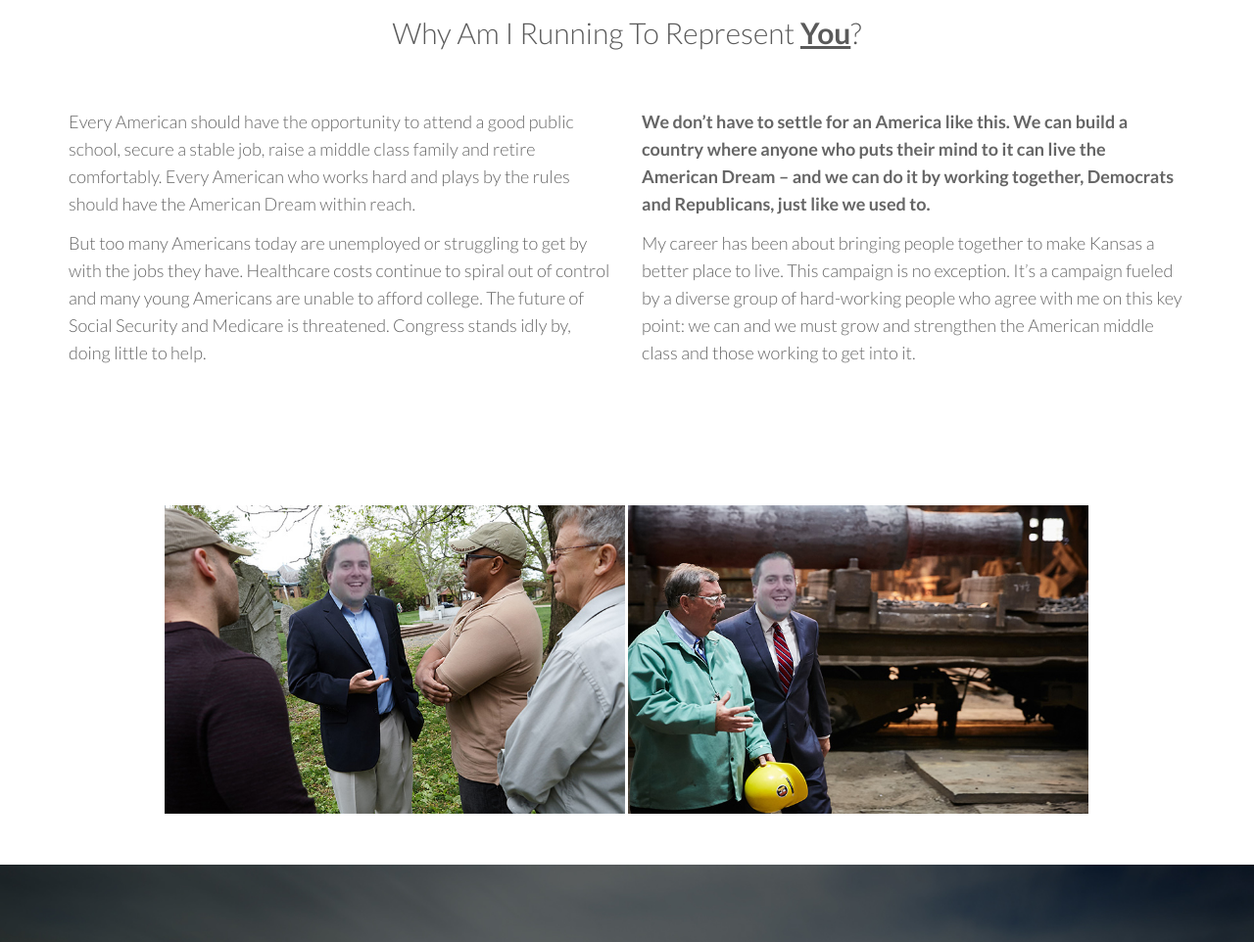
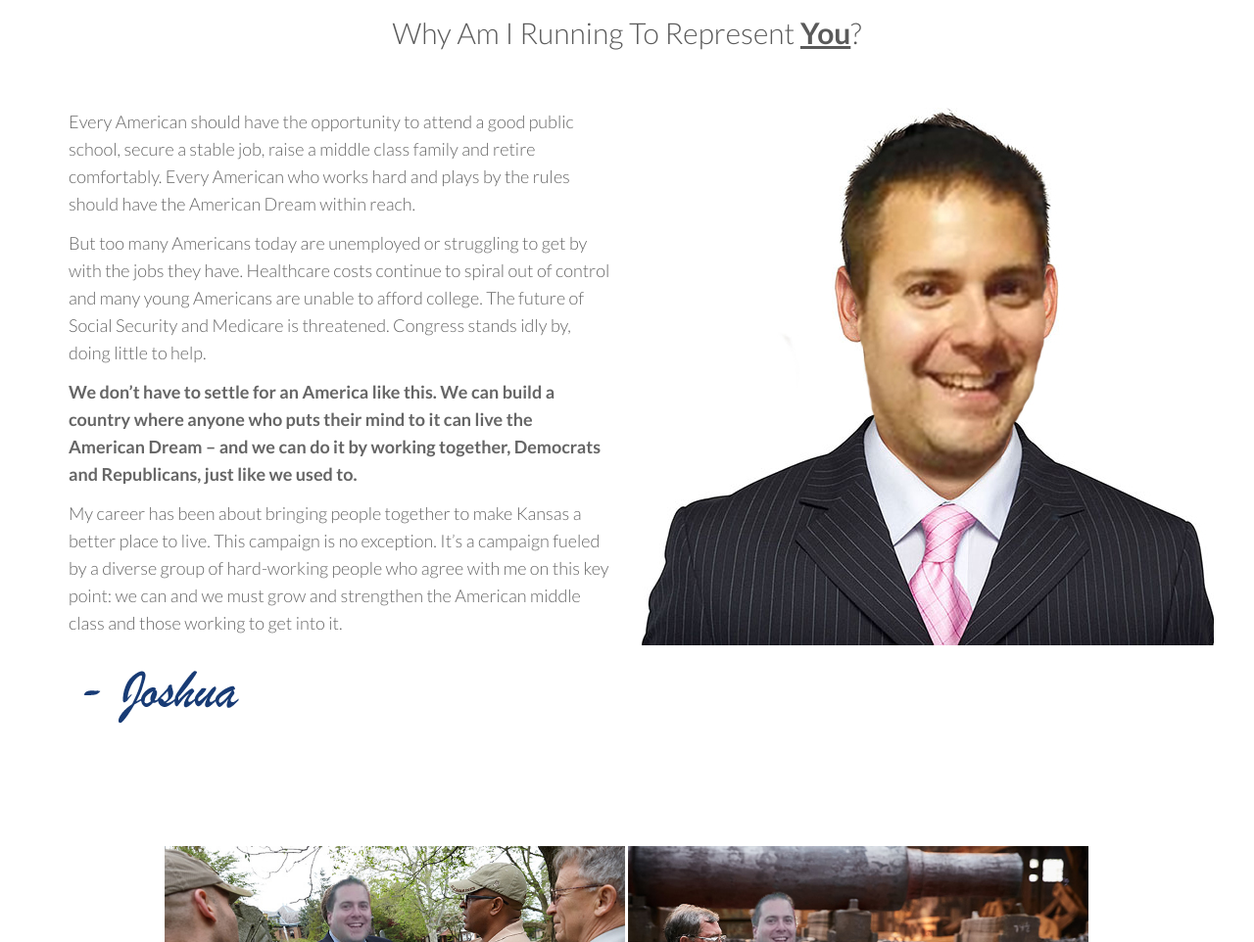
Before and after one commit to JoshYurek/joshyurek.github.io, a plain HTML site: page index.html in a window 1280 px wide. Shown: the part 1233-2195 px from the top of the page at 98% size. Drawn offline with Linux system fonts and the light colour scheme; files whose address does not match are found by name.

Commit message:
Quick change

```diff
--- a/index.html
+++ b/index.html
@@ -68,11 +68,14 @@
         <div class="col-md-6">
           <p>Every American should have the opportunity to attend a good public   school, secure a stable job, raise a middle class family and retire   comfortably. Every American who works hard and plays by the rules should   have the American Dream within reach. </p>
           <p>But too many Americans today are unemployed or struggling to get by   with the jobs they have. Healthcare costs continue to spiral out of   control and many young Americans are unable to afford college. The   future of Social Security and Medicare is threatened. Congress stands   idly by, doing little to help.</p>
-          <p>&nbsp;</p>
+          <p><strong>We don&rsquo;t have to settle for an America like this. We can   build a country where anyone who puts their mind to it can live the   American Dream – and we can do it by working together, Democrats and   Republicans, just like we used to.</strong>          </p>
+          <p>My career has been about bringing people together to make Kansas a   better place to live. This campaign is no exception. It&rsquo;s a campaign   fueled by a diverse group of hard-working people who agree with me on   this key point: we can and we must grow and strengthen the American   middle class and those working to get into it.</p>
+          <p><img src="assets/img/signature.png" width="190" height="100" alt=""/></p>
         </div><!--/col-md-6-->
         <div class="col-md-6">
-          <p><strong>We don&rsquo;t have to settle for an America like this. We can   build a country where anyone who puts their mind to it can live the   American Dream – and we can do it by working together, Democrats and   Republicans, just like we used to.</strong></p>
-          <p>My career has been about bringing people together to make Kansas a   better place to live. This campaign is no exception. It&rsquo;s a campaign   fueled by a diverse group of hard-working people who agree with me on   this key point: we can and we must grow and strengthen the American   middle class and those working to get into it.</p>
+          <p><img src="assets/img/Untitled-1.jpg" width="584" height="549" alt=""/></p>
+          <p>&nbsp;</p>
+          <p>&nbsp;</p>
         </div><!--/col-md-6-->
       </div><!--/row-->
     </div><!-- /.container -->
```
Also changed, not shown: assets/img/Untitled-1.jpg (added), assets/img/signature.png (added).
